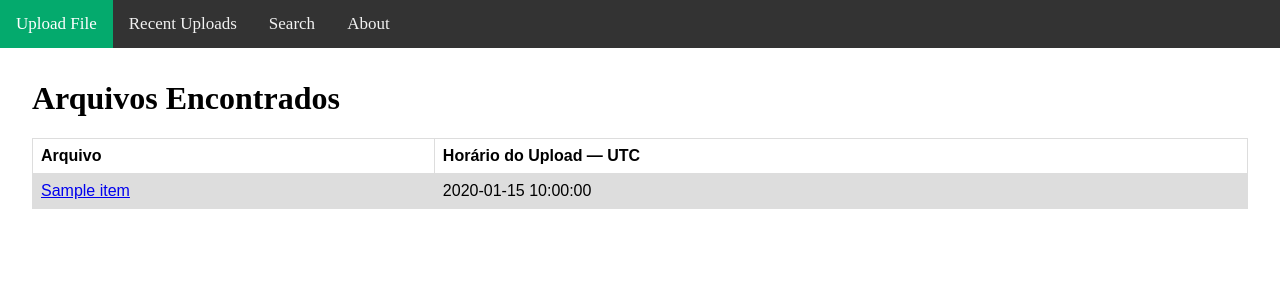
After one commit to hangkuyr/upload-file-es2, a Python web app: template Project/src/templates/searchList.html in a window 1280 px wide. The commit adds this page. Shown: the top 300 px of the page. Run offline with Jinja, Linux system fonts and the light colour scheme; the template is opened without the code that fills it: most values are stand-ins (such as "Sample title", 1, 10 or a date in 2020).

Commit message:
agora o search pode retornar vários itens

```diff
--- a/Project/src/templates/about.html
+++ b/Project/src/templates/about.html
@@ -1,4 +1,4 @@
 {%include 'topBar.html'%}
 <div style="margin:2em">
-    Esse projeto consiste em um simples CRUD (Create / Read / Update / Delete) parcial, pois só o C e o R estão implementados por enquanto.
+    Esse projeto consiste em um simples CRUD (Create / Read / Update / Delete) (parcial, pois não é possível o U)
 </div>
--- /dev/null
+++ b/Project/src/templates/searchList.html
@@ -0,0 +1,35 @@
+{%include 'topBar.html'%}
+<style>
+table {
+  font-family: arial, sans-serif;
+  border-collapse: collapse;
+  width: 100%;
+}
+
+td, th {
+  border: 1px solid #dddddd;
+  text-align: left;
+  padding: 8px;
+}
+
+tr:nth-child(even) {
+  background-color: #dddddd;
+}
+</style>
+<div style="margin:2em">
+<h1>
+  Arquivos Encontrados
+</h1>
+<table>
+    <tr>
+        <th>Arquivo</th>
+        <th>Horário do Upload — UTC</th>
+    </tr>
+    {% for v in items %}
+    <tr>
+        <td><a href=uploads/{{v.link}}>{% if v.title|length %}{{v.title}}{% else %}Nameless{% endif %}</a></td>
+        <td>{{v.timestamp}}</td>
+    </tr>
+    {% endfor %}
+</table>
+</div>
```
Also changed, not shown: Project/src/db.py (+6 -4 lines), Project/src/pages/recent.py (+8 -4 lines), Project/src/pages/search.py (+9 -11 lines).
